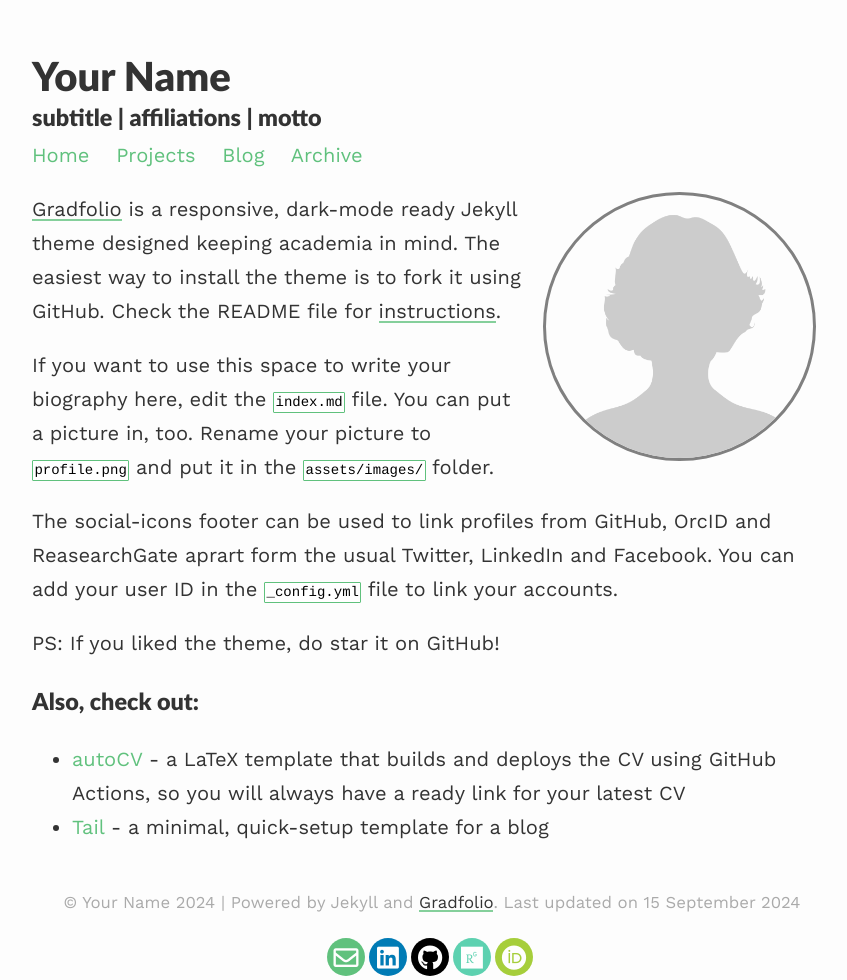
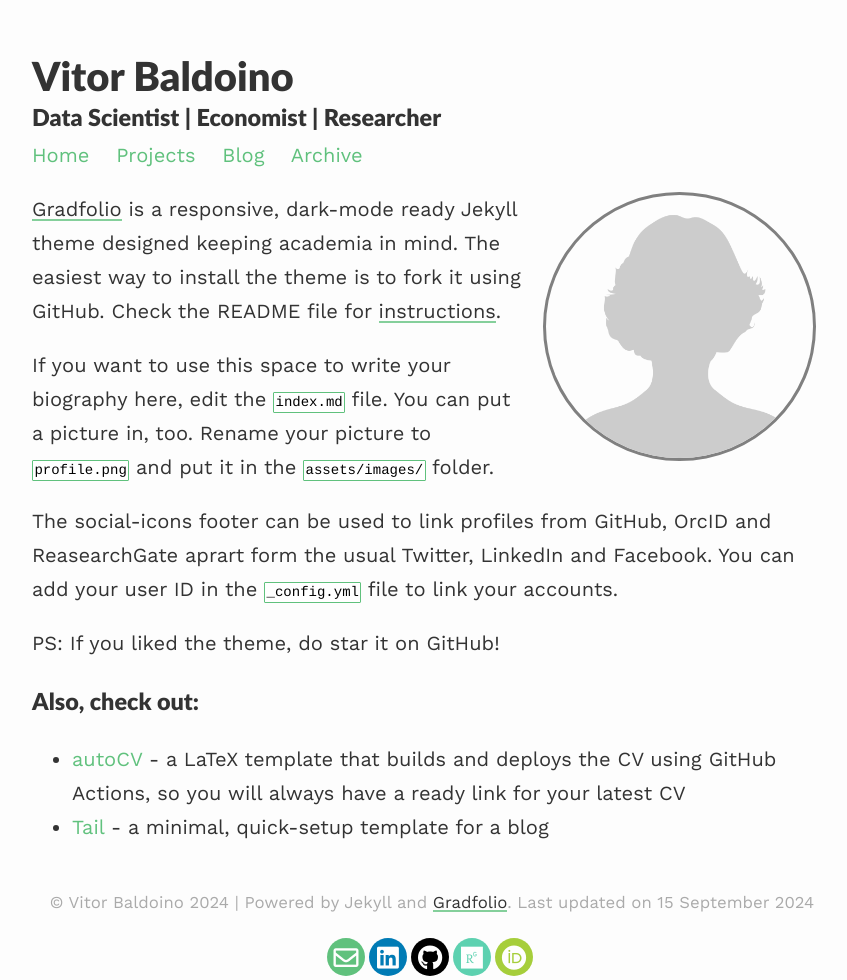
Before and after one commit to baldoinov/baldoinov.github.io, a Jekyll site: the page built from index.md, in a window 1280 px wide. Shown: the whole page, without its empty margins (208-1055 px from the left). Built offline with Jekyll 4.4.1, drawn with Linux system fonts in a browser that asks for light colours; nearby versions of some CDN libraries.

Commit message:
update _config

```diff
--- a/_config.yml
+++ b/_config.yml
@@ -1,11 +1,11 @@
 ### your site title here
 
-title: Your Name
-description: subtitle | affiliations | motto
+title: Vitor Baldoino
+description: Data Scientist | Economist | Researcher
 
-baseurl: /baldoinov.github.io #name of GitHub repository
-url: "vitorbaldoino.com" #custom url to be used instead of GitHub repository
-email: vdbaldoino@gmail.com
+baseurl: "/" #name of GitHub repository
+url: "https://baldoinov.github.io" #custom url to be used instead of GitHub repository
+email: "vdbaldoino@gmail.com"
 
 # Pagination
 paginate: 4
```
